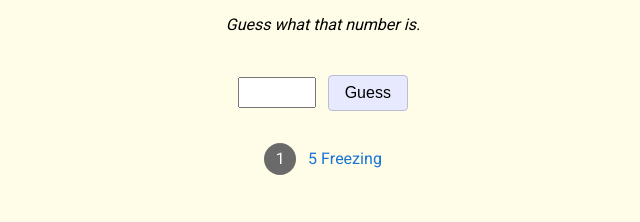
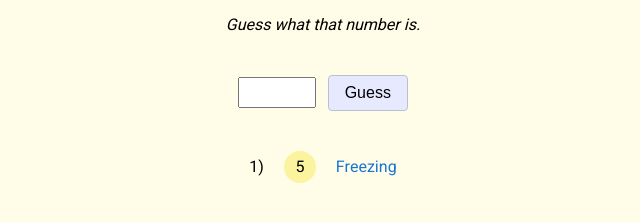
Before and after one commit to nicm42/Guess-the-Number, a website built with Parcel: page index.html in a window 1280 px wide. Both pictures are taken after typing "5" into the empty fields and a click on the button "Guess". Shown: the part 118-340 px from the top of the page, without its empty margins (317-957 px from the left). Built offline with nearby package versions, Linux system fonts and the light colour scheme.

Commit message:
Update the look of the guess history

```diff
--- a/src/_previous.scss
+++ b/src/_previous.scss
@@ -1,6 +1,6 @@
 .temperature {
   margin: 0;
-  margin-top: 2em;
+  margin-top: 2.5em;
   padding: 0;
   display: inline-block; //makes it only as wide as it needs to be
   list-style-type: none;
@@ -50,15 +50,27 @@
   color: #1976D2;
 }
 
-//Guess counter
-.history-number {
+//All the elements in each li
+.history-counter {
+  color: black;
+}
+
+.history-counter::after {
+  content: ')';
+}
+
+.history-guess {
   display: inline-block;
-  margin-right: .5em;
+  margin-left: 1em;
   padding: .25em;
   height: 1.5em;
   width: 1.5em;
   border-radius: 50%;
   text-align: center;
-  background-color: #6a6a6a;
-  color: white;
+  background-color: #fbf39e;
+  color: black;
 }
+
+.history-heat {
+  padding-left: 1em;
+}
--- a/src/script.js
+++ b/src/script.js
@@ -83,9 +83,9 @@ function outputHeat(heating, guesses) {
     const firstLI = document.querySelector('.history');
     temperature.insertBefore(newTemperature, firstLI);
   }
-  newTemperature.innerHTML = `<span class="history-number">${guesses}</span> <span class="guess-history">${guess.value}</span> <span class="heating-history">${heating}</span>`;
+  newTemperature.innerHTML = `<span class="history-counter">${guesses}</span> <span class="history-guess">${guess.value}</span> <span class="history-heat">${heating}</span>`;
 
-  if (heating === 'Correct') {
+  if (heating === 'Correct') {s
     guess.disabled = true;
     submitGuess.disabled = true;
     const endMessage = document.createElement('p');
```
Also changed, not shown: 4 other files.
